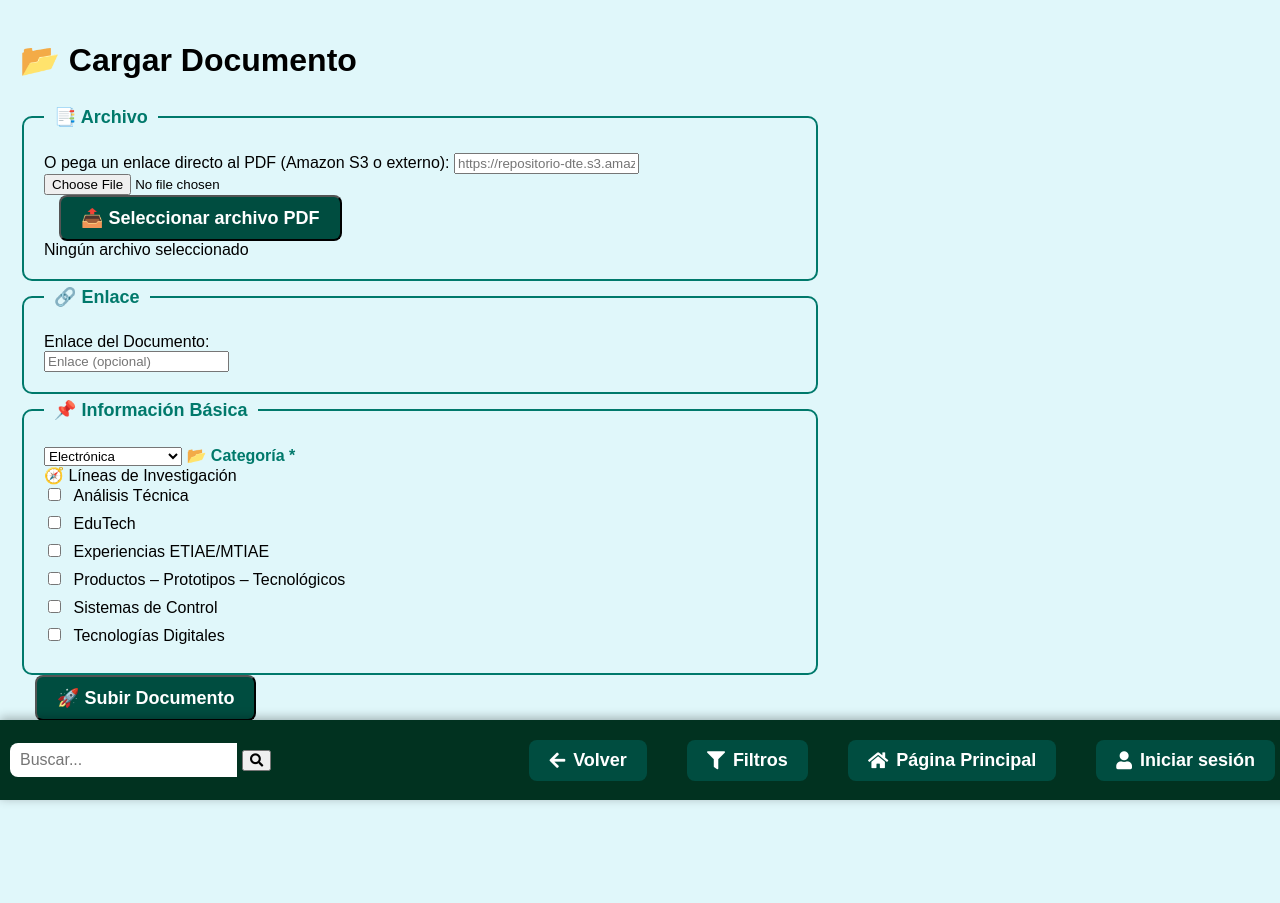
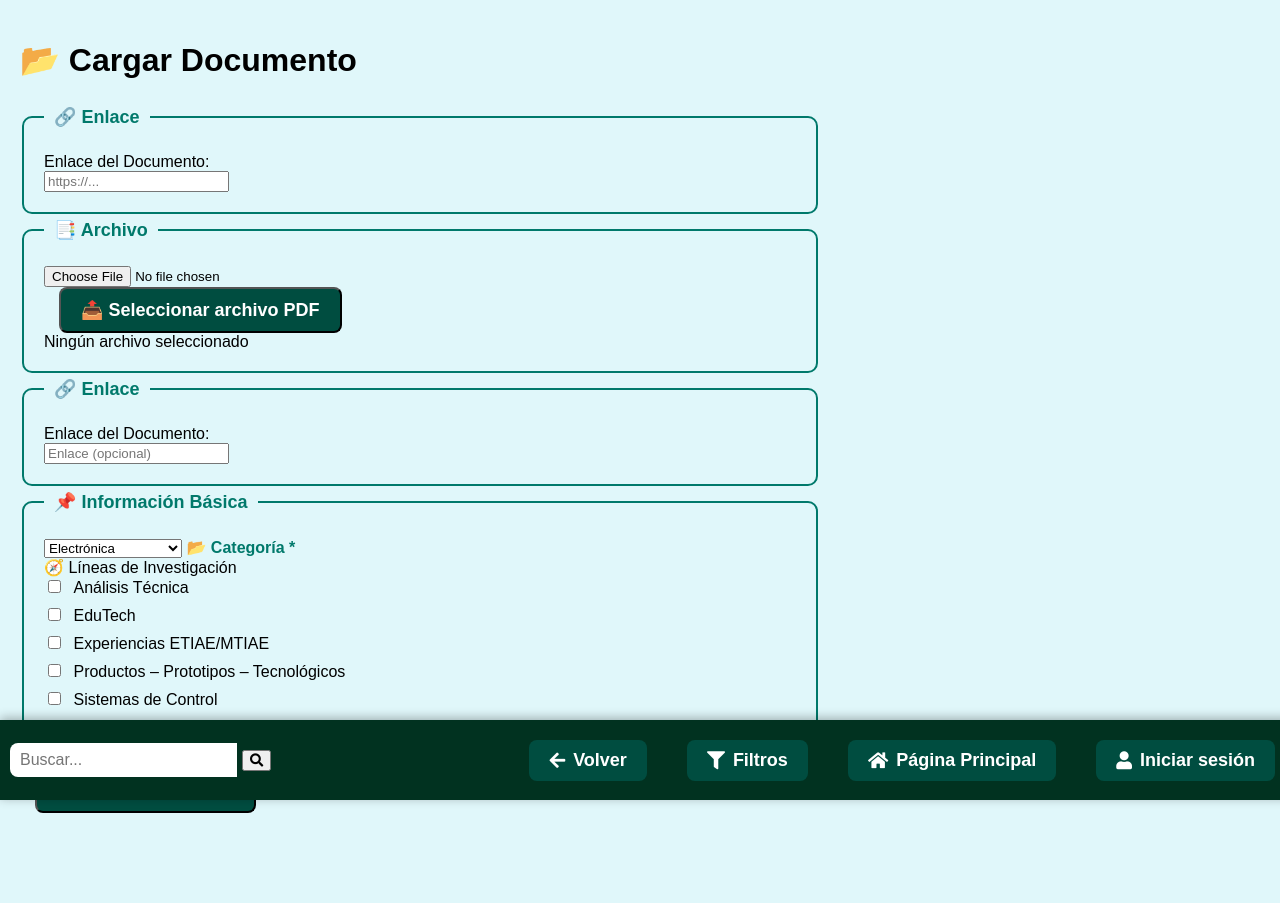
Before and after one commit to DiegoSuarez01/repositorio, a Django app: page /crear/ in a window 1280 px wide. Before the commit the page ends 803 px from the top, so only its background shows below. Run offline with Django 5.2, Linux system fonts and the light colour scheme; data comes from the database, SQL or seed files in the repository.

Commit message:
cambios enlace_archivo

```diff
--- a/repositorio/forms.py
+++ b/repositorio/forms.py
@@ -25,7 +25,7 @@ class DocumentoForm(forms.ModelForm):
     )
     class Meta:
         model = Documento
-        fields = ['archivo', 'titulo', 'autor','publicacion', 'unidad_patrocinante' ,'palabras_clave', 'metodologia',
+        fields = ['archivo', 'enlace_archivo','titulo', 'autor','publicacion', 'unidad_patrocinante' ,'palabras_clave', 'metodologia',
                   'descripcion', 'fuentes', 'conclusiones','contenidos', 'director', 'enlace', 'categoria','lineas_investigacion']
 
         widgets = {
--- a/repositorio/templates/documento_form.html
+++ b/repositorio/templates/documento_form.html
@@ -25,16 +25,20 @@
             <form method="post" enctype="multipart/form-data" class="needs-validation" novalidate>
                 {% csrf_token %}
 
-
+                <!-- ✅ Campo para ingresar un enlace manual -->
+                <fieldset class="mb-4">
+                    <legend class="fw-bold text-primary">🔗 Enlace</legend>
+                    <div class="row">
+                        <div class="col-md-3 text-end fw-bold">Enlace del Documento:</div>
+                        <div class="col-md-9">
+                            {{ form.enlace_archivo }}
+                        </div>
+                    </div>
+                </fieldset>
                 <!-- 🔹 Sección de Archivo -->
                <fieldset class="mb-4">
                     <legend class="fw-bold text-primary">📑 Archivo</legend>
                     <div class="archivo-upload">
-
-                        <!-- ✅ Campo para ingresar un enlace manual -->
-                        <label for="enlace_archivo" class="form-label mt-2 fw-semibold text-dark">O pega un enlace directo al PDF (Amazon S3 o externo):</label>
-                        <input type="url" name="enlace_archivo" id="enlace_archivo" class="form-control mb-3"
-                               placeholder="https://repositorio-dte.s3.amazonaws.com/documento.pdf">
 
                         <!-- ✅ Input real oculto con name e id para archivo local -->
                         <input type="file" name="archivo" id="archivo" class="d-none" accept=".pdf" onchange="mostrarNombreArchivo(this)">
```
